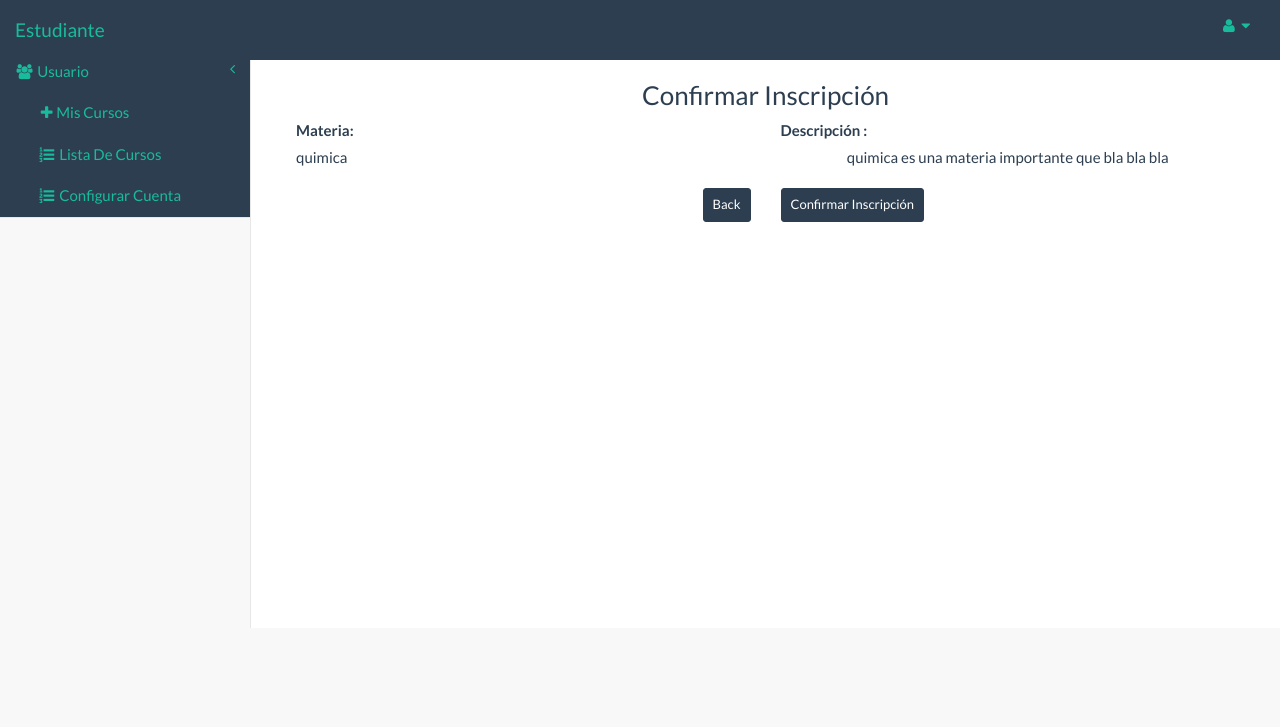
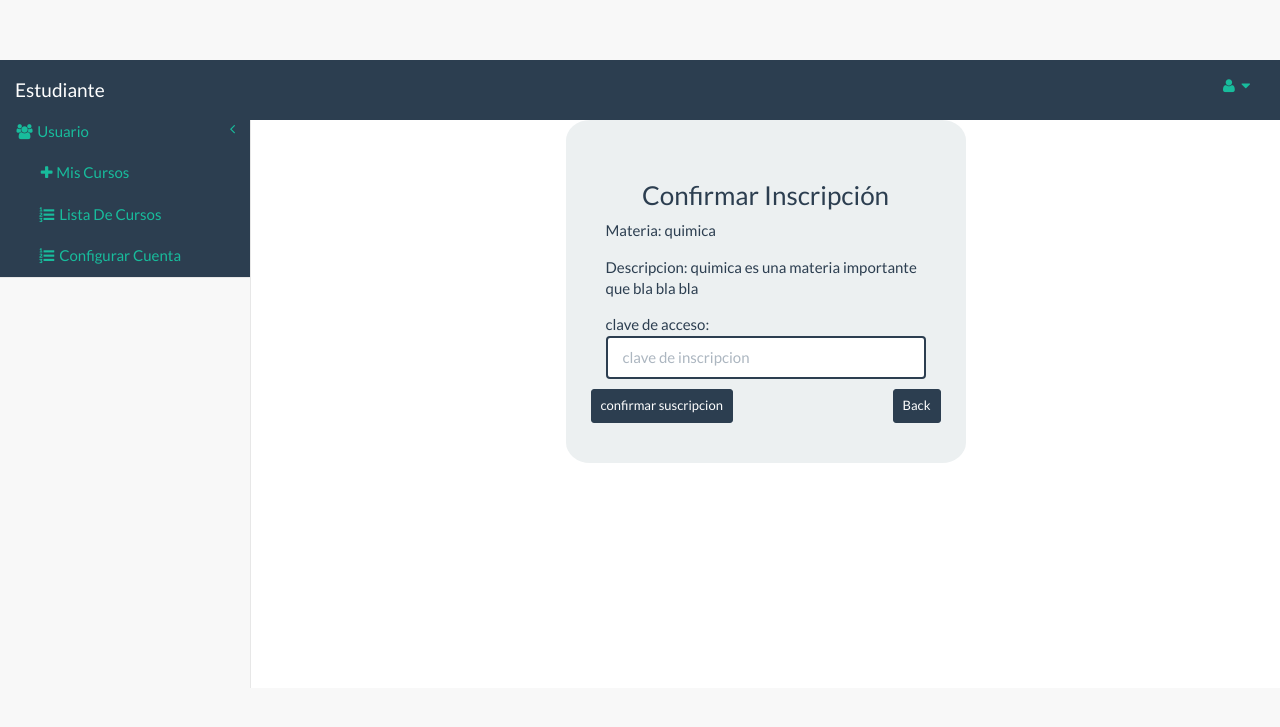
Before and after one commit to juan-es20/DECSOFT2016, a PHP site: page /tis_system/student/register_to_subject.php?subject_id=1 in a window 1280 px wide. Shown: the top 727 px of the page. Run offline with PHP 8.4, Linux system fonts and the light colour scheme; a user stored in the database is signed in; data comes from the database, SQL or seed files in the repository; some libraries are stand-ins or nearby versions.

Commit message:
codigo de suscripcion

```diff
--- a/student/register_to_subject.php
+++ b/student/register_to_subject.php
@@ -32,12 +32,19 @@
 $row = $stmt->fetch(PDO::FETCH_ASSOC);
 
 //usado para confirmar una inscripcion
-$confirm = null;
-if (!empty($_GET['confirm'])) {
-	$confirm = $_REQUEST['confirm'];
-}
 
-if (($confirm=="1") && (null!=$subject_id)) {
+if(isset($_POST['btn-login']))
+{
+    $clave = trim($_POST['clave']);
+   // $pass = trim($_POST['txtpass']);
+
+    $pdo=Database::connect();
+    $sql = "SELECT * FROM subjects where subject_id = ?";
+    $q = $pdo->prepare($sql);
+    $q->execute(array($subject_id));
+    $data = $q->fetch(PDO::FETCH_ASSOC);
+
+         if ($data['clave']==$clave) {
             $pdo = Database::connect();
              $pdo->setAttribute(PDO::ATTR_ERRMODE, PDO::ERRMODE_EXCEPTION);
              $sql = "INSERT INTO student_subject (student_id,subject_id) values (?,?)";
@@ -46,64 +53,44 @@
               Database::disconnect();
              $student_home->redirect('my_subjects.php');
              }
+}
 
 include('header.php');
 ?>
-<div class="container-fluid">
+
+<div class="container well" id="sha">
+  <form class="logueo" method="POST">
+
         <div class="row">
-        <div class="col-xs-12 col-sm-12">
+        <div class="col-sm-12">
            <h3 class="text-center">Confirmar Inscripción</h3>
         </div>
         </div>
-     <div class="row">
-        <div class="col-xs-12 col-sm-6">
-           <label class="control-label">Materia:</label>
+      <div class="form-group">
+        <p>
+             Materia: <?php echo $data['subject_name'];?>
+        </p>
 
       </div>
-        <div class="col-xs-12 col-sm-6">
-            <label class="control-label">Descripción :</label>
+      <div class="form-group">
+        <p>
+              Descripcion: <?php echo $data['subject_description'];?>
+        </p>
 
       </div>
-
-
+      <div>
+         <p> clave de acceso: <input type="text" class="form-control" placeholder="clave de inscripcion" name="clave" id="clave" requerid autofocus>
+         </p>
       </div>
     <div class="row">
-        <div class="col-xs-12 col-sm-6 col-md-6col-lg-6">
-            <div class="controls">
-			  <p class="">
-			    <?php echo $data['subject_name'];?>
-			  </p>
-			</div>
-        </div>
-        <div class="col-xs-12 col-sm-6 col-md-6 col-lg-6">
-            <div class="controls">
-			    <p class="text-center">
-				   <?php echo $data['subject_description'];?>
-			    </p>
-		    </div>
-        </div>
-    </div>
-     <div class="row">
-        <div class="col-sm-6">
-             <div class="form-actions">
-             <label class="checkbox">
         <a class="btn btn-primary btn-sm pull-right" href="javascript:history.back()">Back</a>
-			   </label>
-			 </div>
-        </div>
-        <div class="col-sm-6">
-             <div class="controls">
-			    <label class="checkbox">
-					<?php
-					  echo '<a class="btn btn-sm btn-primary" href="register_to_subject.php?subject_id='.$subject_id.'&confirm=1">Confirmar Inscripción</a>';
-					?>
-			     </label>
-			</div>
-        </div>
+
+      <button class="btn btn-primary btn-sm" type="submit" name="btn-login">confirmar suscripcion</button>
     </div>
 
+  </form>
 </div>
-
+        <link  rel="stylesheet" type="text/css" href="../bootstrapp/css/cssAux.css">
         <script src="../bootstrap/js/jquery-1.9.1.min.js"></script>
         <script src="../bootstrap/js/bootstrap.min.js"></script>
         <script src="../assets/scripts.js"></script>
```
Lines whose indentation alone changed are shown as unchanged.
